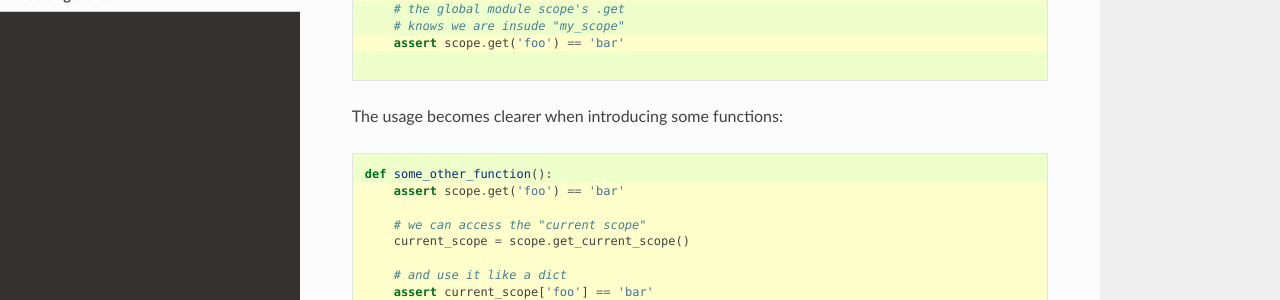
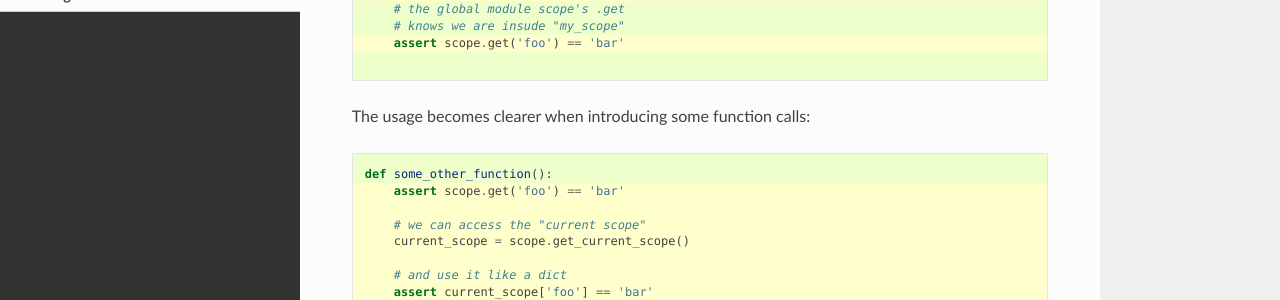
Before and after one commit to FlorianLudwig/scope, a Sphinx documentation site: the page built from doc/getting_started.rst, in a window 1280 px wide and 900 px high, scrolled down 318 px. Shown: the part 151-451 px from the top of the window. Built offline with Sphinx 7.4.7 and the Read the Docs theme 2.0.0, drawn with Linux system fonts in a browser that asks for light colours.

```diff
--- a/doc/getting_started.rst
+++ b/doc/getting_started.rst
@@ -15,7 +15,7 @@ With a speciallty in being used as context manager:
    :emphasize-lines: 4,7
 
 
-The usage becomes clearer when introducing some functions:
+The usage becomes clearer when introducing some function calls:
 
 .. literalinclude:: examples/use_with2.py
    :language: python
```
Also changed, not shown: README.rst (added, +7 -0 lines).
